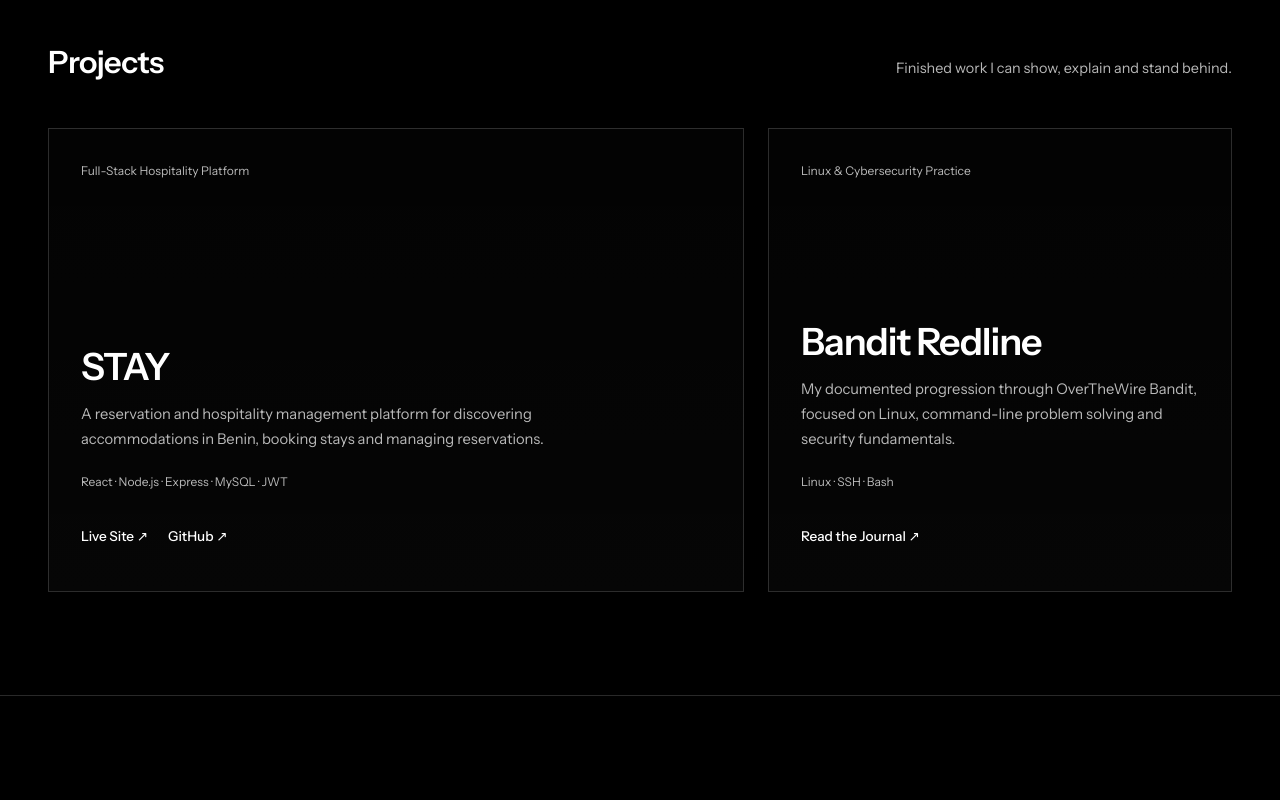
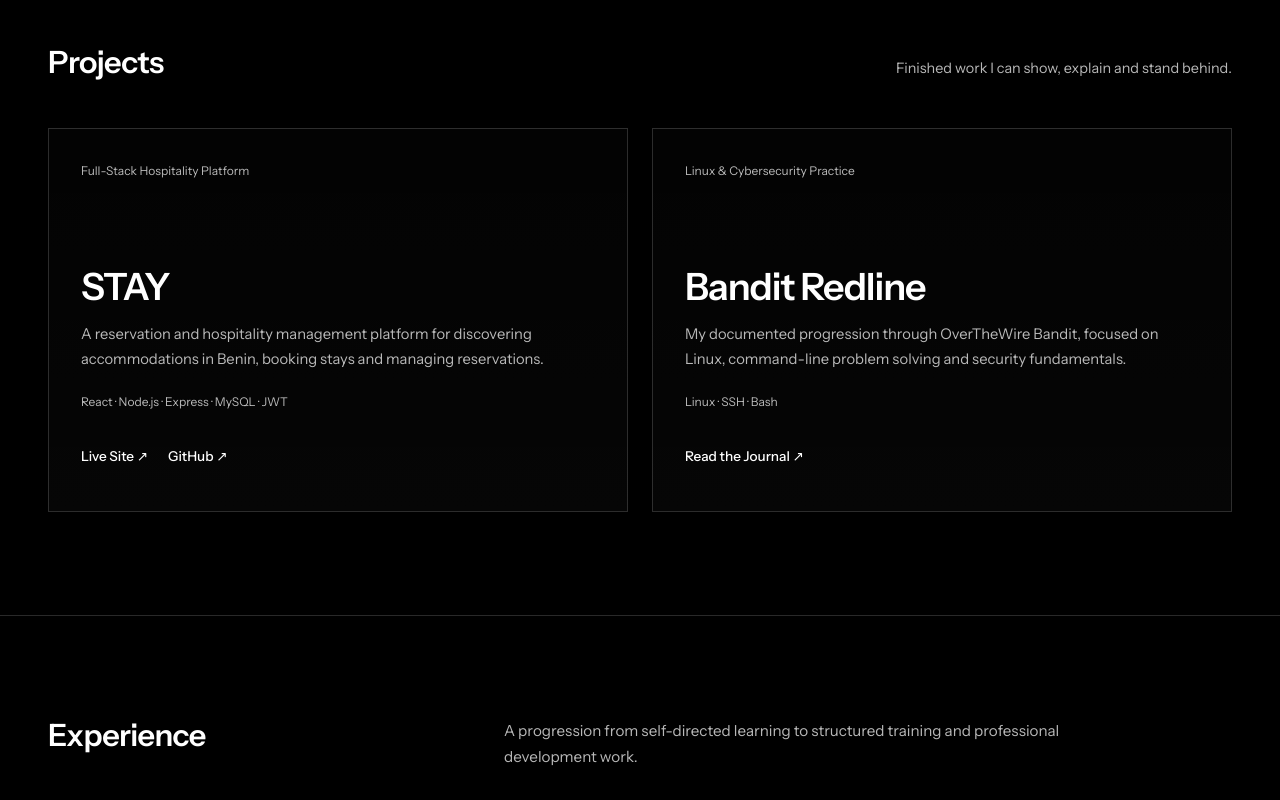
Before and after one commit to emma-dasilva-dev/emma-dasilva-portfolio, a Next.js app: page /en in a window 1280 px wide. Shown: the part 760-1560 px from the top of the page. Built offline with nearby package versions, Linux system fonts and the light colour scheme.

Commit message:
design: make project panels equal

```diff
--- a/src/components/sections/Work.module.css
+++ b/src/components/sections/Work.module.css
@@ -29,23 +29,21 @@
 
 .projects {
   display: grid;
-  grid-template-columns: minmax(0, 1.2fr) minmax(0, 0.8fr);
+  grid-template-columns: repeat(2, minmax(0, 1fr));
   gap: var(--space-6);
+  align-items: stretch;
 }
 
 .project {
   display: flex;
-  min-height: 23rem;
+  min-height: 24rem;
+  height: 100%;
   flex-direction: column;
   justify-content: flex-end;
   padding: clamp(var(--space-6), 3vw, var(--space-8));
   border: 1px solid var(--color-border);
   background: linear-gradient(180deg, rgb(255 255 255 / 0.01), rgb(255 255 255 / 0.025));
   transition: border-color var(--motion-standard) var(--ease-standard), transform var(--motion-standard) var(--ease-standard);
-}
-
-.project:first-child {
-  min-height: 29rem;
 }
 
 .project:hover {
@@ -109,12 +107,7 @@
 }
 
 @media (max-width: 63.9375rem) {
-  .projects {
-    grid-template-columns: 1fr 1fr;
-  }
-
-  .project,
-  .project:first-child {
+  .project {
     min-height: 24rem;
   }
 }
@@ -134,8 +127,7 @@
     grid-template-columns: 1fr;
   }
 
-  .project,
-  .project:first-child {
+  .project {
     min-height: 20rem;
   }
 }
```
